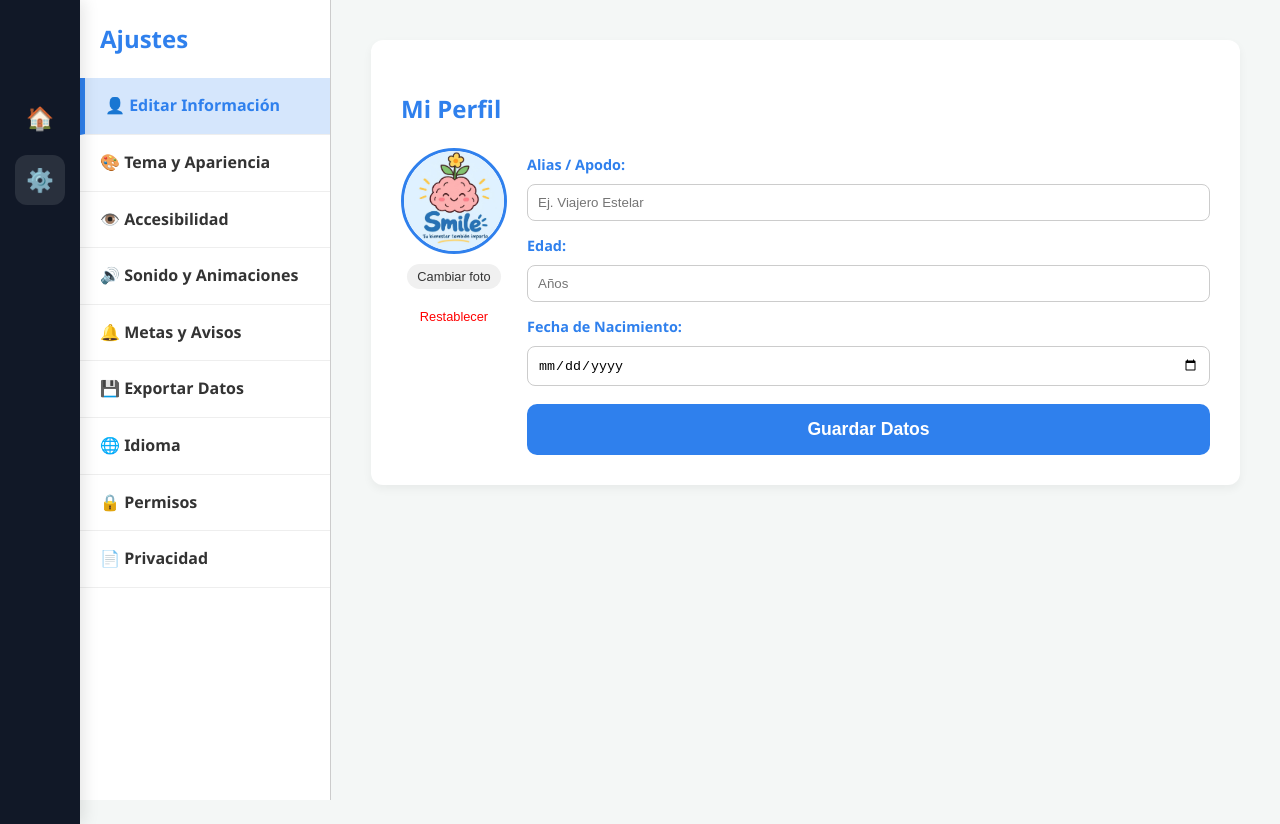
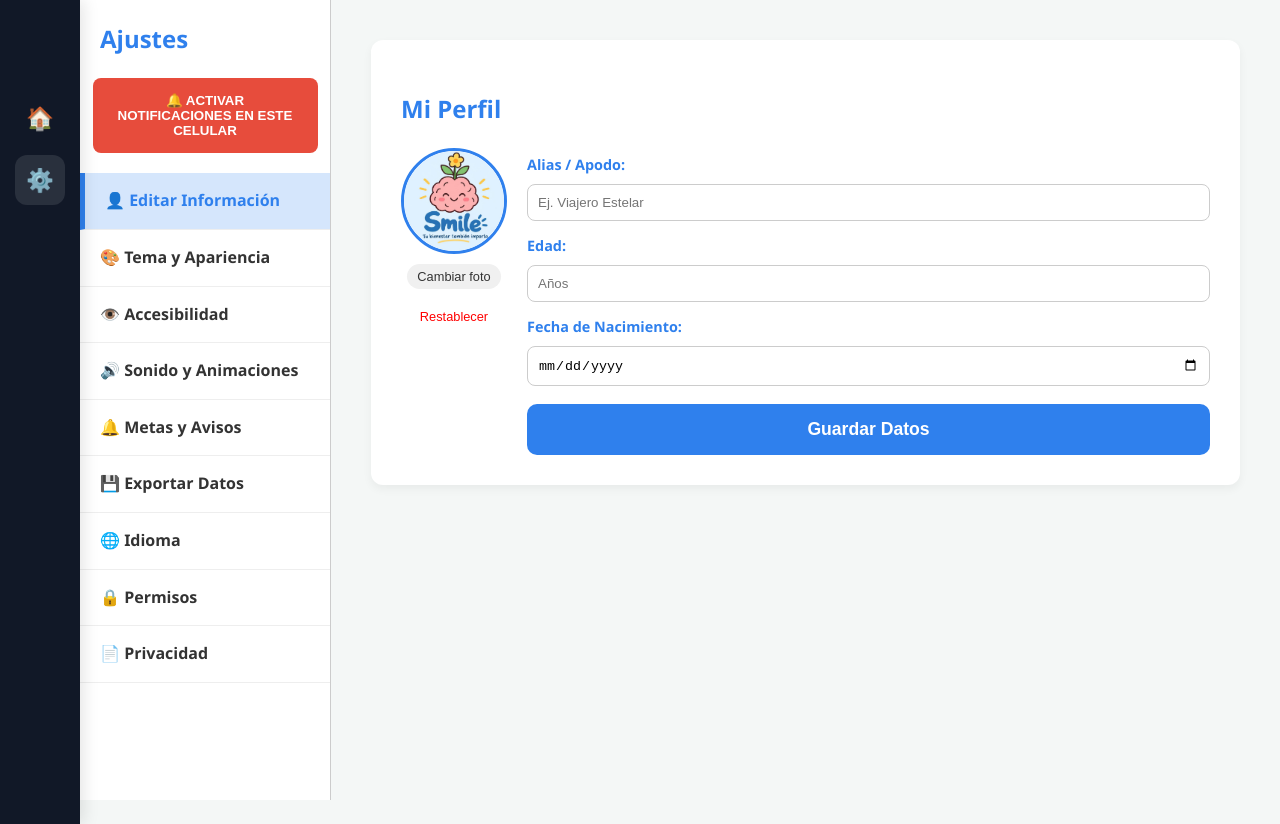
Before and after one commit to jesuss0928/proyecto-alegria, a website with bundled scripts: page ajustes.html in a window 1280 px wide. Built offline with nearby package versions, Linux system fonts and the light colour scheme; no server answers.

Commit message:
Update ajustes.html

```diff
--- a/ajustes.html
+++ b/ajustes.html
@@ -28,6 +28,9 @@
     <!-- 2. Sidebar Secundario (Menú de Ajustes Actualizado) -->
     <div class="settings-sidebar">
         <h2 style="padding: 20px; margin: 0; color: var(--primary-color);">Ajustes</h2>
+        <button onclick="window.activarNotificacionesPush()" style="padding: 15px; background: #e74c3c; color: white; border: none; border-radius: 8px; width: 90%; margin: 0 auto 20px auto; display: block; font-weight: bold; cursor: pointer;">
+  🔔 ACTIVAR NOTIFICACIONES EN ESTE CELULAR
+</button>
         <ul class="settings-menu">
             <li class="active" onclick="cambiarSeccionAjustes(this, 'sec-perfil')">👤 Editar Información</li>
             <li onclick="cambiarSeccionAjustes(this, 'sec-tema')">🎨 Tema y Apariencia</li>
```
